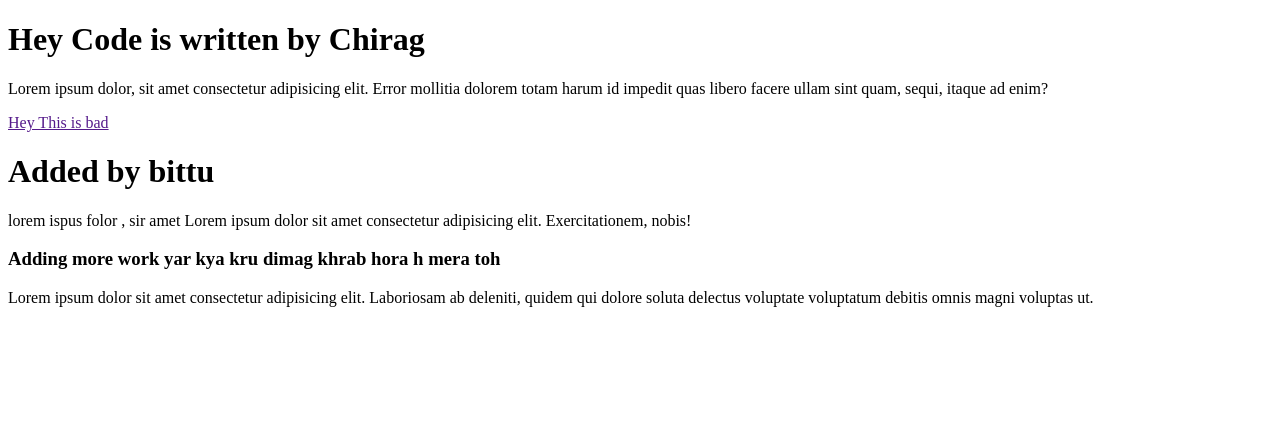
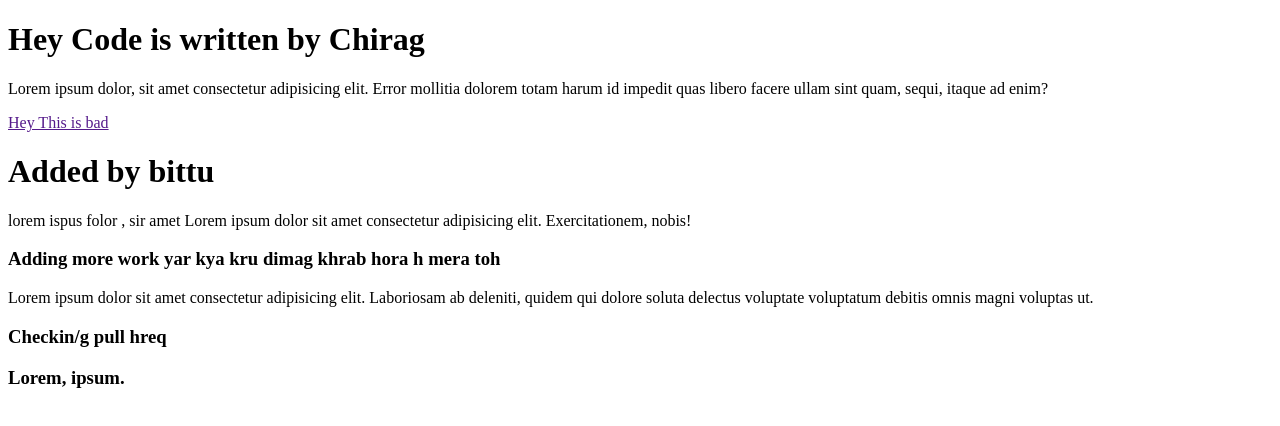
Before and after one commit to ChiragKapil03/GitColloborateTest, a plain HTML site: page index.html in a window 1280 px wide. Drawn offline with Linux system fonts and the light colour scheme.

Commit message:
chnges in bittu branch

```diff
--- a/index.html
+++ b/index.html
@@ -21,6 +21,8 @@
         <h3>Adding more work yar kya kru dimag khrab hora h mera toh</h3>
         <p>Lorem ipsum dolor sit amet consectetur adipisicing elit. Laboriosam ab deleniti, quidem qui dolore soluta delectus voluptate voluptatum debitis omnis magni voluptas ut.</p>
     </div>
+    <h3>Checkin/g pull hreq<h3>
+        <p>Lorem, ipsum.</p>
 
 </body>
 
```
